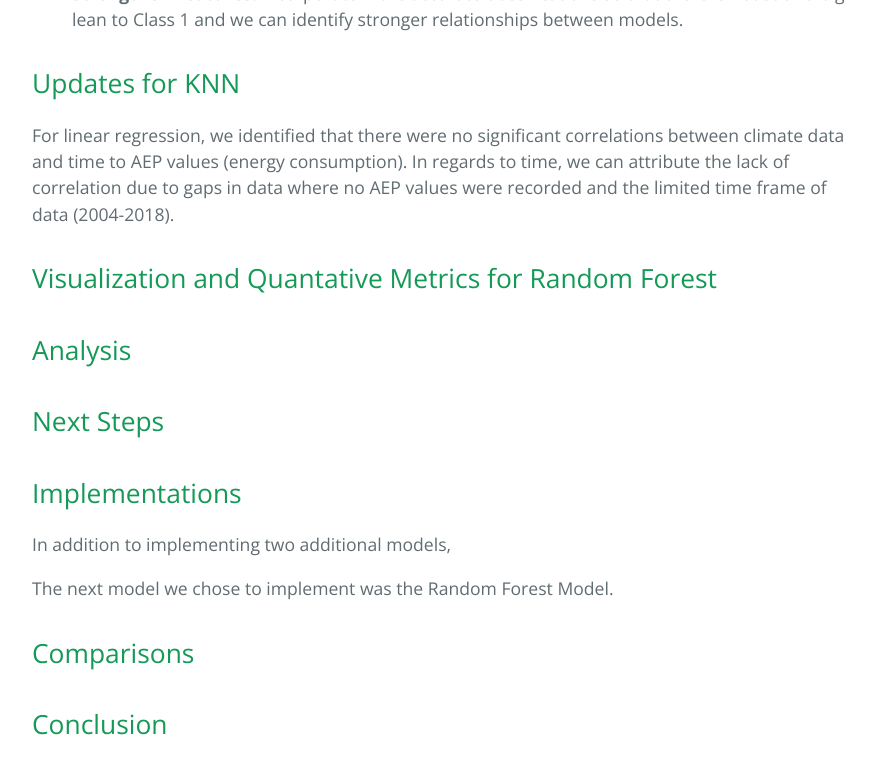
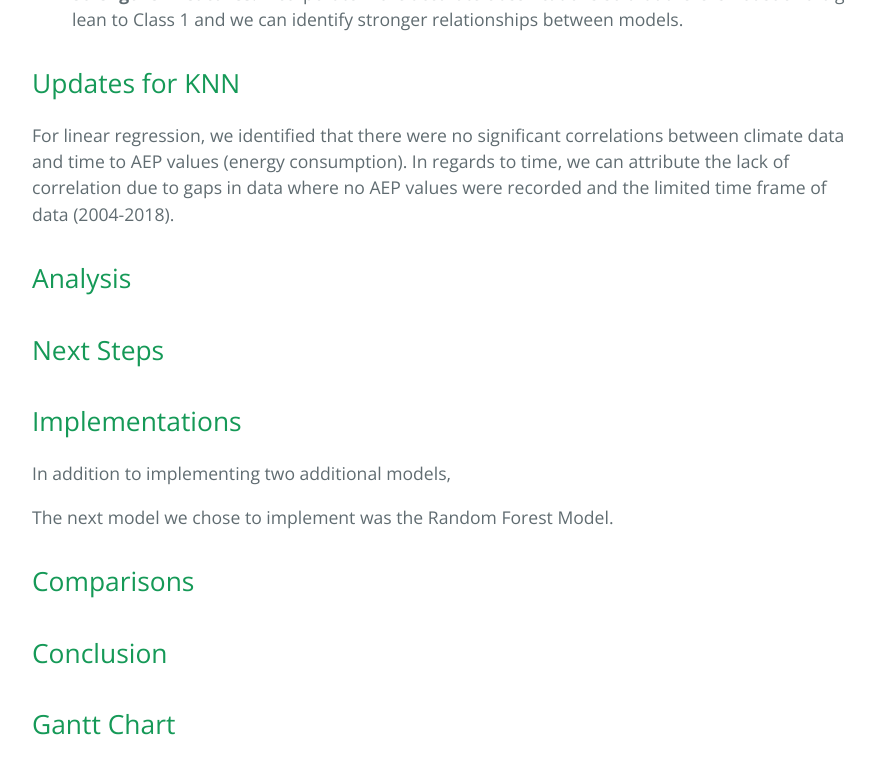
Before and after one commit to tanner-iley/4641-Eco, a Jekyll site: the page built from index.md, in a window 1280 px wide and 900 px high, scrolled down 8834 px, cut to the strip 0-757 px from the top of the window. Shown: the whole strip, without its empty margins (192-1067 px from the left). Built offline with Jekyll 4.4.1, drawn with Linux system fonts in a browser that asks for light colours; our own code applies the rules of GitHub Pages for plain Markdown files.

Commit message:
Update index.md

```diff
--- a/index.md
+++ b/index.md
@@ -153,9 +153,6 @@
 
 For linear regression, we identified that there were no significant correlations between climate data and time to AEP values (energy consumption). In regards to time, we can attribute the lack of correlation due to gaps in data where no AEP values were recorded and the limited time frame of data (2004-2018).
 
-
-## Visualization and Quantative Metrics for Random Forest
-
 ## Analysis
 
 ## Next Steps
```
